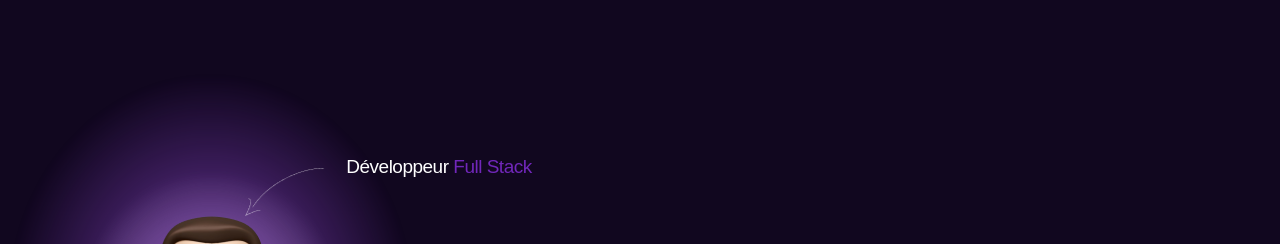
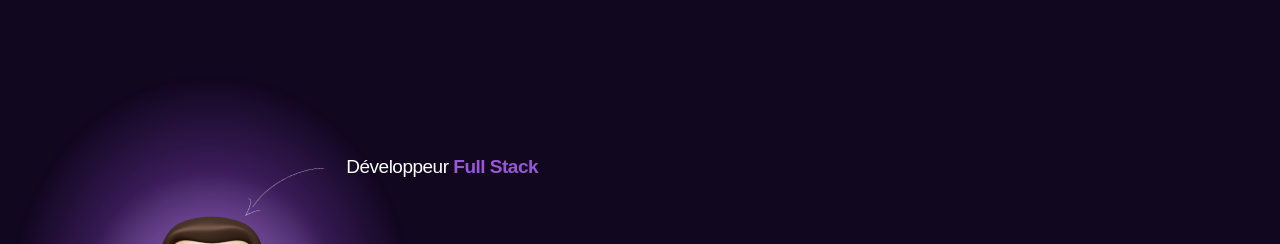
Before and after one commit to Erpriex/portfolio, a React (Create React App) app: page / in a window 1280 px wide. Shown: the top 244 px of the page. Built offline with nearby package versions, Linux system fonts and the light colour scheme; a web font is replaced by a local one.

Commit message:
💫 Automatic carousel job

```diff
--- a/src/components/JobCaroussel.js
+++ b/src/components/JobCaroussel.js
@@ -1,4 +1,4 @@
-import React from "react";
+import React, { useEffect, useState, useCallback, useRef } from "react";
 import styles from "../styles/components/JobCaroussel.module.scss";
 import arrowImg from "../assets/img/arrow.png";
 
@@ -14,18 +14,50 @@ const JobCaroussel = () => {
     "DevOps",
   ];
 
-  const [currentJob, setCurrentJob] = React.useState(0);
+  const [currentJob, setCurrentJob] = useState(0);
+  const [isChanging, setIsChanging] = useState(false);
+  const intervalRef = useRef(null);
 
-  const handleClickJob = () => {
-    setCurrentJob((prevJob) => (prevJob + 1) % jobList.length);
-  };
+  const handleJobChange = useCallback(() => {
+    setIsChanging(true);
+    setTimeout(() => {
+      setCurrentJob((prevJob) => (prevJob + 1) % jobList.length);
+      setIsChanging(false);
+    }, 300);
+  }, [jobList.length]);
+
+  const startInterval = useCallback(() => {
+    if (intervalRef.current) {
+      clearInterval(intervalRef.current);
+    }
+    intervalRef.current = setInterval(() => {
+      handleJobChange();
+    }, 6000);
+  }, [handleJobChange]);
+
+  const handleClick = useCallback(() => {
+    handleJobChange();
+    startInterval();
+  }, [handleJobChange, startInterval]);
+
+  useEffect(() => {
+    startInterval();
+    return () => {
+      if (intervalRef.current) {
+        clearInterval(intervalRef.current);
+      }
+    };
+  }, [startInterval]);
 
   return (
     <section className={styles.container}>
       <img className={styles.img} src={arrowImg} alt="arrow" />
       <p className={styles.label}>
         Développeur{" "}
-        <span className={styles.jobLabel} onClick={handleClickJob}>
+        <span
+          className={`${styles.jobLabel} ${isChanging ? styles.leaving : styles.entering}`}
+          onClick={handleClick}
+        >
           {jobList[currentJob]}
         </span>
       </p>
--- a/src/styles/components/JobCaroussel.module.scss
+++ b/src/styles/components/JobCaroussel.module.scss
@@ -38,8 +38,18 @@
 }
 
 .jobLabel {
-  color: #7127ba;
+  color: #9857d3;
   cursor: pointer;
+  display: inline-block;
+  font-weight: bold;
+}
+
+.entering {
+  animation: jobEnter 0.5s cubic-bezier(0.68, -0.55, 0.265, 1.55);
+}
+
+.leaving {
+  animation: jobLeave 0.3s cubic-bezier(0.68, -0.55, 0.265, 1.55);
 }
 
 @keyframes floatLabel {
@@ -73,3 +83,25 @@
     transform: translate(-5px, -2px);
   }
 }
+
+@keyframes jobEnter {
+  0% {
+    opacity: 0;
+    transform: translateY(-20px);
+  }
+  100% {
+    opacity: 1;
+    transform: translateY(0);
+  }
+}
+
+@keyframes jobLeave {
+  0% {
+    opacity: 1;
+    transform: translateY(0);
+  }
+  100% {
+    opacity: 0;
+    transform: translateY(20px);
+  }
+}
```
